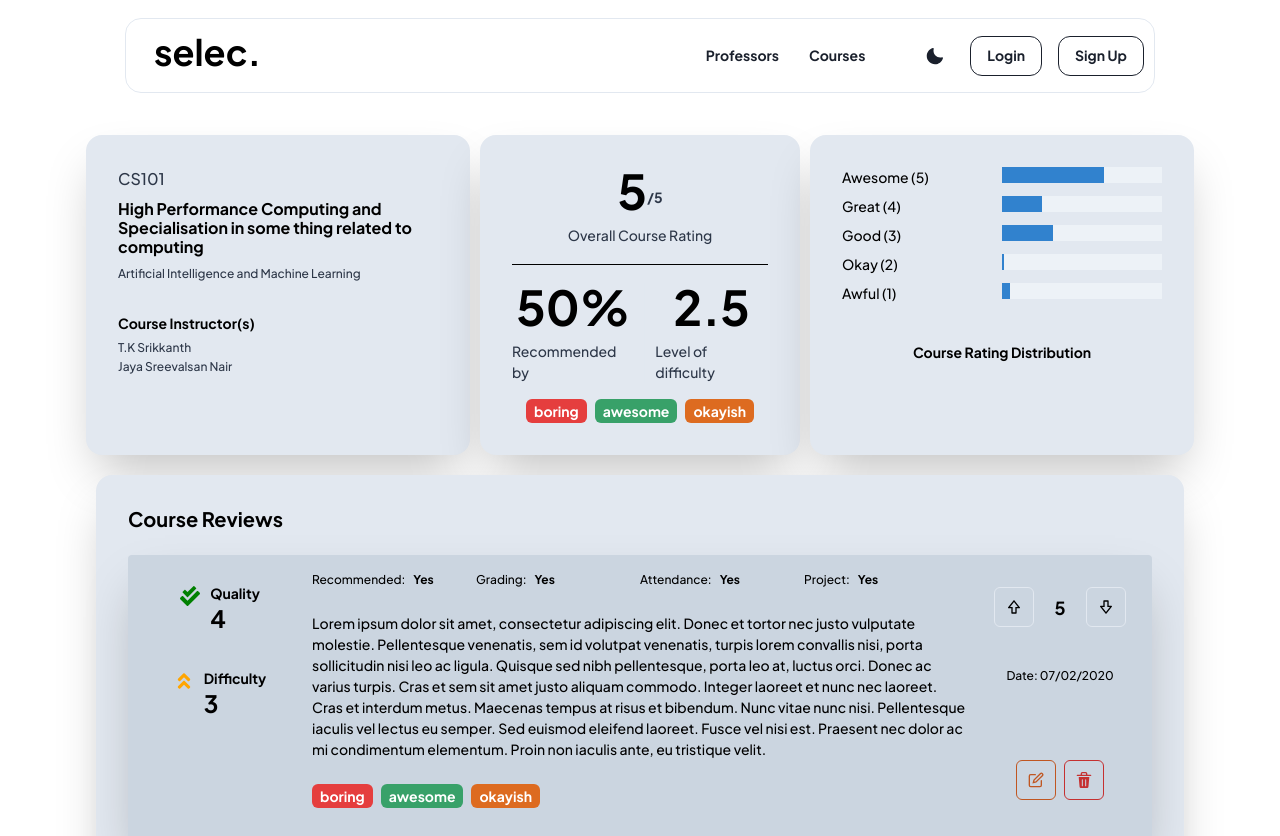
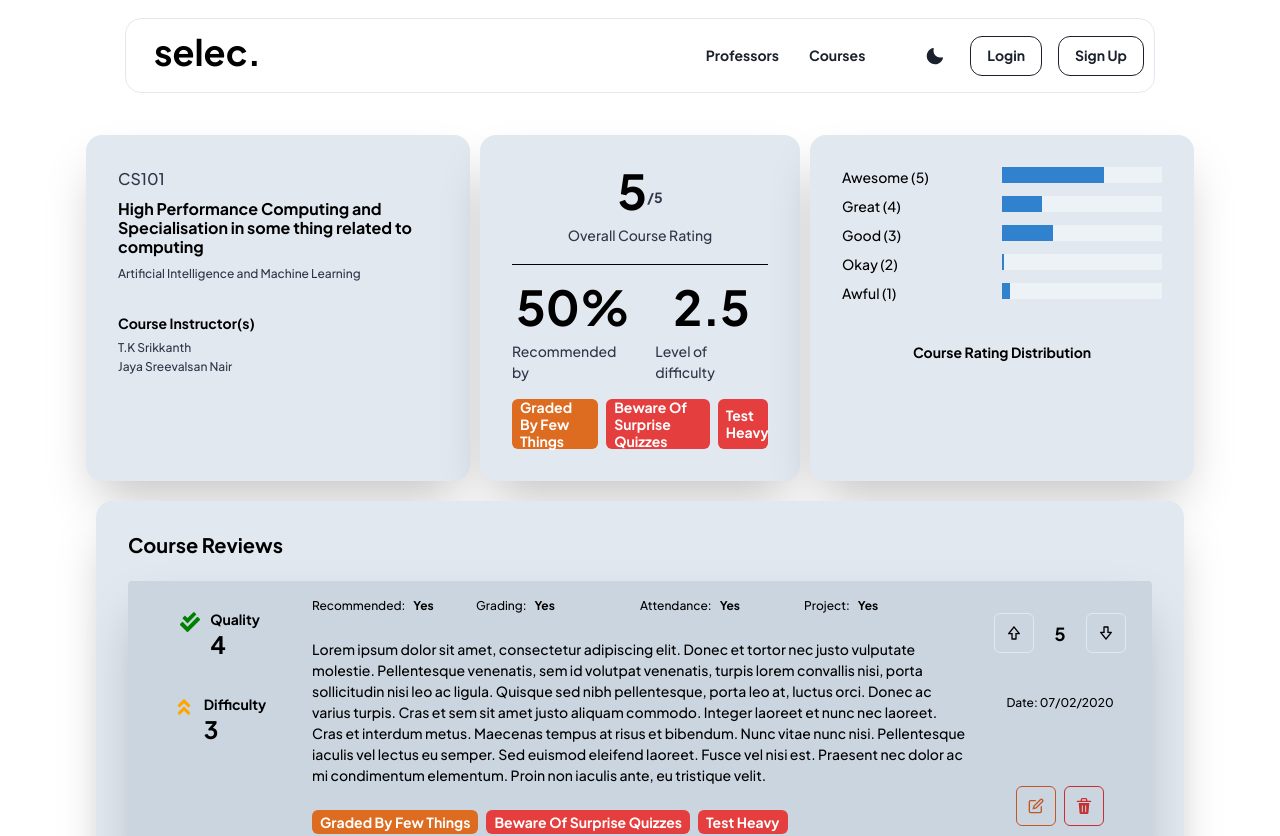
Before and after one commit to agam-kashyap/review-portal-frontend, a React (Create React App) app: page /course in a window 1280 px wide. Shown: the top 836 px of the page. Built offline with nearby package versions, Linux system fonts and the light colour scheme.

Commit message:
Added a few more variables to sync the content we get from API

```diff
--- a/src/components/ProfessorReviewDescription.js
+++ b/src/components/ProfessorReviewDescription.js
@@ -20,8 +20,8 @@ import {
 import { secondaryTextColor } from '../styles/darkMode';
 
 export function Question(props) {
-    const {question, answer} = props;
-    return(
+    const { question, answer } = props;
+    return (
         <HStack>
             <Text as='span' fontSize={'xs'}>{question}:</Text>
             <Text as='span' fontSize={'xs'} fontWeight={'bold'}>{answer}</Text>
@@ -31,8 +31,34 @@ export function Question(props) {
 
 export default function ProfessorReviewDescription(props) {
     const { colorMode } = useColorMode()
-    const {cname, recommended, grading, attendance, project, content, tags} = props;
-    return(
+    const { cname, recommended, grading, attendance, project, content, tags } = props;
+    const questions = [
+        { question: 'Recommended', answer: recommended },
+        { question: 'Grading', answer: grading },
+        { question: 'Attendance', answer: attendance },
+        { question: 'Project', answer: project }
+    ]
+
+    var tags_list = {
+        'Tough Grader': 'bad' ,
+        'Get Ready To Read': 'bad' ,
+        'Participation Matters': 'bad' ,
+        'Group Projects': 'average' ,
+        'Amazing Lectures': 'good' ,
+        'Clear Grading Criteria': 'good' ,
+        'Gives Good Feedback': 'good' ,
+        'Inspirational': 'good' ,
+        'Lots Of Homework': 'bad' ,
+        'Hilarious': 'average' ,
+        'Beware Of Surprise Quizzes': 'bad' ,
+        'So Many Papers': 'bad' ,
+        'Caring': 'good' ,
+        'Respected': 'good' ,
+        'Lecture Heavy': 'bad' ,
+        'Test Heavy': 'bad' ,
+        'Graded By Few Things': 'average'
+    }
+    return (
         <VStack spacing={6} alignItems={'left'}>
             {/* Course Name */}
             <Text as='span' fontSize={'sm'} color={secondaryTextColor[colorMode]}>
@@ -42,20 +68,16 @@ export default function ProfessorReviewDescription(props) {
             <SimpleGrid
                 columns={{ base: 1, sm: 2, md: 2, lg: 4, xl: 4, "2xl": 4 }}
             >
-                {[
-                    {question: 'Recommended', answer: recommended},
-                    {question: 'Grading', answer: grading},
-                    {question: 'Attendance', answer: attendance},
-                    {question: 'Project', answer: project}
-                ].map(
+                {questions.map(
                     subquestion => {
-                    return(
+                        return (
                             <Question
                                 key={subquestion.question}
                                 question={subquestion.question}
                                 answer={subquestion.answer}
                             />
-                    )}
+                        )
+                    }
                 )}
             </SimpleGrid>
             {/* Content */}
@@ -64,17 +86,20 @@ export default function ProfessorReviewDescription(props) {
             </Text>
             {/* Tags */}
             <HStack>
-                {   tags.map(
-                        tag => {return(
-                            <Tag size={'md'} key={tag.tagname} variant='solid'
-                                colorScheme = {
-                                tag.type.toLowerCase()=="bad" ? "red"
-                                : tag.type.toLowerCase()=='good' ? "green"
+                {tags.map(
+                    tag => {
+                        var tag_type = tags_list[tag]
+                        return (
+                            <Tag size={'md'} key={tag} variant='solid'
+                                colorScheme={
+                                    tag_type.toLowerCase() == "bad" ? "red"
+                                        : tag_type.toLowerCase() == 'good' ? "green"
                                             : "orange"}
                             >
-                                    {tag.tagname}
+                                {tag}
                             </Tag>
-                        )}
+                        )
+                    }
                 )
                 }
             </HStack>
--- a/src/components/ReviewDescription.js
+++ b/src/components/ReviewDescription.js
@@ -17,8 +17,8 @@ import {
 } from '@chakra-ui/react'
 
 export function Question(props) {
-    const {question, answer} = props;
-    return(
+    const { question, answer } = props;
+    return (
         <HStack>
             <Text as='span' fontSize={'xs'}>{question}:</Text>
             <Text as='span' fontSize={'xs'} fontWeight={'bold'}>{answer}</Text>
@@ -27,27 +27,49 @@ export function Question(props) {
 }
 
 export default function ReviewDescription(props) {
-    const {recommended, grading, attendance, project, content, tags} = props;
-    return(
+    const { recommended, grading, attendance, project, content, tags } = props;
+    const questions = [
+        { question: 'Recommended', answer: recommended },
+        { question: 'Grading', answer: grading },
+        { question: 'Attendance', answer: attendance },
+        { question: 'Project', answer: project }
+    ]
+
+    var tags_list = {
+        'Tough Grader': 'bad' ,
+        'Get Ready To Read': 'bad' ,
+        'Participation Matters': 'bad' ,
+        'Group Projects': 'average' ,
+        'Amazing Lectures': 'good' ,
+        'Clear Grading Criteria': 'good' ,
+        'Gives Good Feedback': 'good' ,
+        'Inspirational': 'good' ,
+        'Lots Of Homework': 'bad' ,
+        'Hilarious': 'average' ,
+        'Beware Of Surprise Quizzes': 'bad' ,
+        'So Many Papers': 'bad' ,
+        'Caring': 'good' ,
+        'Respected': 'good' ,
+        'Lecture Heavy': 'bad' ,
+        'Test Heavy': 'bad' ,
+        'Graded By Few Things': 'average'
+    }
+    return (
         <VStack spacing={6} alignItems={'left'}>
             {/* Subquestions */}
             <SimpleGrid
                 columns={{ base: 1, sm: 2, md: 2, lg: 4, xl: 4, "2xl": 4 }}
             >
-                {[
-                    {question: 'Recommended', answer: recommended},
-                    {question: 'Grading', answer: grading},
-                    {question: 'Attendance', answer: attendance},
-                    {question: 'Project', answer: project}
-                ].map(
+                {questions.map(
                     subquestion => {
-                    return(
+                        return (
                             <Question
                                 key={subquestion.question}
                                 question={subquestion.question}
                                 answer={subquestion.answer}
                             />
-                    )}
+                        )
+                    }
                 )}
             </SimpleGrid>
             {/* Content */}
@@ -56,17 +78,20 @@ export default function ReviewDescription(props) {
             </Text>
             {/* Tags */}
             <HStack>
-                {   tags.map(
-                        tag => {return(
-                            <Tag size={'md'} key={tag.tagname} variant='solid'
-                                colorScheme = {
-                                tag.type.toLowerCase()=="bad" ? "red"
-                                : tag.type.toLowerCase()=='good' ? "green"
+                {tags.map(
+                    tag => {
+                        var tag_type = tags_list[tag]
+                        return (
+                            <Tag size={'md'} key={tag} variant='solid'
+                                colorScheme={
+                                    tag_type.toLowerCase() == "bad" ? "red"
+                                        : tag_type.toLowerCase() == 'good' ? "green"
                                             : "orange"}
                             >
-                                    {tag.tagname}
+                                {tag}
                             </Tag>
-                        )}
+                        )
+                    }
                 )
                 }
             </HStack>
--- a/src/pages/CourseReview.js
+++ b/src/pages/CourseReview.js
@@ -21,6 +21,27 @@ import { primaryTextColor, secondaryTextColor } from "../styles/darkMode";
 export default function CourseReview(props) {
     const { colorMode } = useColorMode()
     const { metadata, tag, revievs } = props;
+
+    var tags_list = {
+        'Tough Grader': 'bad' ,
+        'Get Ready To Read': 'bad' ,
+        'Participation Matters': 'bad' ,
+        'Group Projects': 'average' ,
+        'Amazing Lectures': 'good' ,
+        'Clear Grading Criteria': 'good' ,
+        'Gives Good Feedback': 'good' ,
+        'Inspirational': 'good' ,
+        'Lots Of Homework': 'bad' ,
+        'Hilarious': 'average' ,
+        'Beware Of Surprise Quizzes': 'bad' ,
+        'So Many Papers': 'bad' ,
+        'Caring': 'good' ,
+        'Respected': 'good' ,
+        'Lecture Heavy': 'bad' ,
+        'Test Heavy': 'bad' ,
+        'Graded By Few Things': 'average'
+    }
+
     const professors = [
         "T.K Srikkanth",
         "Jaya Sreevalsan Nair"
@@ -29,11 +50,13 @@ export default function CourseReview(props) {
     const overall_rating = '5'
     const recommended_by = '50'
     const difficulty_level = '2.5'
+
     const tags = [
-        {tagname: 'boring', type: 'bad'},
-        {tagname: 'awesome', type: 'good'},
-        {tagname: 'okayish', type: 'average'}
+        'Graded By Few Things',
+        'Beware Of Surprise Quizzes',
+        'Test Heavy'
     ]
+
     const rating_summary = [
         {rating: 'Awesome (5)', score: 64},
         {rating: 'Great (4)', score: 25},
@@ -41,6 +64,7 @@ export default function CourseReview(props) {
         {rating: 'Okay (2)', score: 1},
         {rating: 'Awful (1)', score: 5}
     ]
+
     const reviews = [
         {
             quality:4,
@@ -54,9 +78,9 @@ export default function CourseReview(props) {
             project:'Yes',
             content:'Lorem ipsum dolor sit amet, consectetur adipiscing elit. Donec et tortor nec justo vulputate molestie. Pellentesque venenatis, sem id volutpat venenatis, turpis lorem convallis nisi, porta sollicitudin nisi leo ac ligula. Quisque sed nibh pellentesque, porta leo at, luctus orci. Donec ac varius turpis. Cras et sem sit amet justo aliquam commodo. Integer laoreet et nunc nec laoreet. Cras et interdum metus. Maecenas tempus at risus et bibendum. Nunc vitae nunc nisi. Pellentesque iaculis vel lectus eu semper. Sed euismod eleifend laoreet. Fusce vel nisi est. Praesent nec dolor ac mi condimentum elementum. Proin non iaculis ante, eu tristique velit.',
             tags: [
-                {tagname: 'boring', type: 'bad'},
-                {tagname: 'awesome', type: 'good'},
-                {tagname: 'okayish', type: 'average'}
+                'Graded By Few Things',
+                'Beware Of Surprise Quizzes',
+                'Test Heavy'
         ]}
     ]
 
@@ -196,15 +220,18 @@ export default function CourseReview(props) {
                                 {/* Things to do
                                 Fetch these tags from backend */}
                                 {tags.map(
-                                    tag => {return(
-                                        <Tag size={'md'} key={tag.tagname} variant='solid'
-                                            colorScheme = {
-                                            tag.type.toLowerCase()=="bad" ? "red"
-                                            : tag.type.toLowerCase()=='good' ? "green"
-                                            : "orange"}
-                                        >
-                                                {tag.tagname}
-                                        </Tag>
+                                    tag => {
+                                        var tag_type = tags_list[tag]
+                                        console.log(tag)
+                                        return(
+                                            <Tag size={'md'} key={tag} variant='solid'
+                                                colorScheme = {
+                                                tag_type.toLowerCase()=="bad" ? "red"
+                                                : tag_type.toLowerCase()=='good' ? "green"
+                                                : "orange"}
+                                            >
+                                                    {tag}
+                                            </Tag>
                                     )}
                                 )
                                 }
--- a/src/pages/ProfessorReview.js
+++ b/src/pages/ProfessorReview.js
@@ -39,10 +39,36 @@ function truncate(str) {
 
 export default function ProfessorReview(props) {
     const { colorMode } = useColorMode()
-    const { metadata, tags, reviews } = props;
+    const { metadata, tag, reviews } = props;
     const courses_offered = [
         "High Performance Computing and Specialisation in some thing related to computing",
         "Some random course"
+    ]
+
+    const tags_list = [
+        { 'Tough Grader': 'bad' },
+        { 'Get Ready To Read': 'bad' },
+        { 'Participation Matters': 'bad' },
+        { 'Group Projects': 'average' },
+        { 'Amazing Lectures': 'good' },
+        { 'Clear Grading Criteria': 'good' },
+        { 'Gives Good Feedback': 'good' },
+        { 'Inspirational': 'good' },
+        { 'Lots Of Homework': 'bad' },
+        { 'Hilarious': 'average' },
+        { 'Beware Of Surprise Quizzes': 'bad' },
+        { 'So Many Papers': 'bad' },
+        { 'Caring': 'good' },
+        { 'Respected': 'good' },
+        { 'Lecture Heavy': 'bad' },
+        { 'Test Heavy': 'bad' },
+        { 'Graded By Few Things': 'average' }
+    ]
+
+    const tags = [
+        'Graded By Few Things',
+        'Beware Of Surprise Quizzes',
+        'Test Heavy'
     ]
 
     // filter from metadata
@@ -180,20 +206,18 @@ export default function ProfessorReview(props) {
                             >
                                 {/* Things to do
                                 Fetch these tags from backend */}
-                                {[
-                                    {tagname: 'boring', type: 'bad'},
-                                    {tagname: 'awesome', type: 'good'},
-                                    {tagname: 'okayish', type: 'average'}
-                                ].map(
-                                    tag => {return(
-                                        <Tag size={'md'} key={tag.tagname} variant='solid'
-                                            colorScheme = {
-                                            tag.type.toLowerCase()=="bad" ? "red"
-                                            : tag.type.toLowerCase()=='good' ? "green"
-                                            : "orange"}
-                                        >
-                                                {tag.tagname}
-                                        </Tag>
+                                {tags.map(
+                                    tag => {
+                                        var tag_type = tags_list[tag]
+                                        return(
+                                            <Tag size={'md'} key={tag} variant='solid'
+                                                colorScheme = {
+                                                tag_type.toLowerCase()=="bad" ? "red"
+                                                : tag_type.toLowerCase()=='good' ? "green"
+                                                : "orange"}
+                                            >
+                                                    {tag}
+                                            </Tag>
                                     )}
                                 )
                                 }
--- a/src/pages/ReviewForm.js
+++ b/src/pages/ReviewForm.js
@@ -74,7 +74,6 @@ export default function ReviewForm(props) {
     const tags_list = ['Tough Grader',
     'Get Ready To Read',
     'Participation Matters',
-    'Extra Credit',
     'Group Projects',
     'Amazing Lectures',
     'Clear Grading Criteria',
```
Lines whose indentation alone changed are shown as unchanged.
